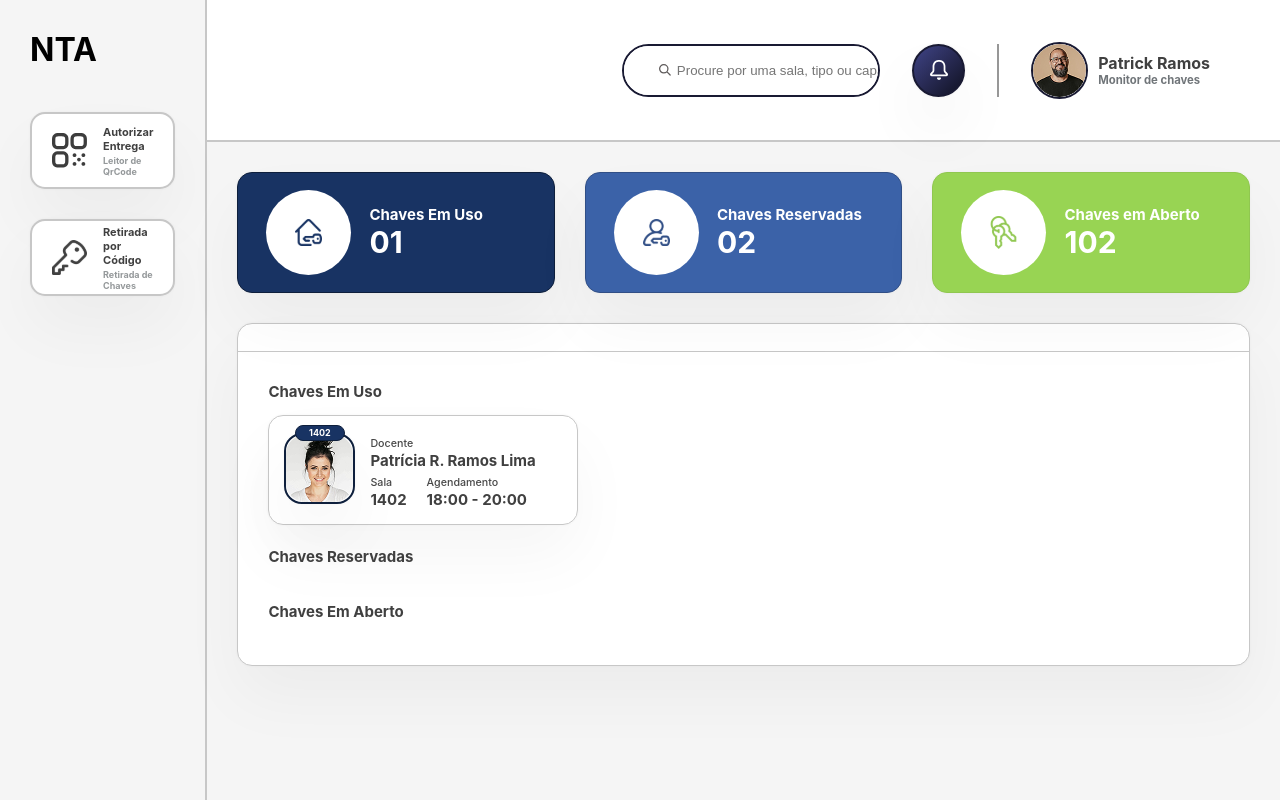
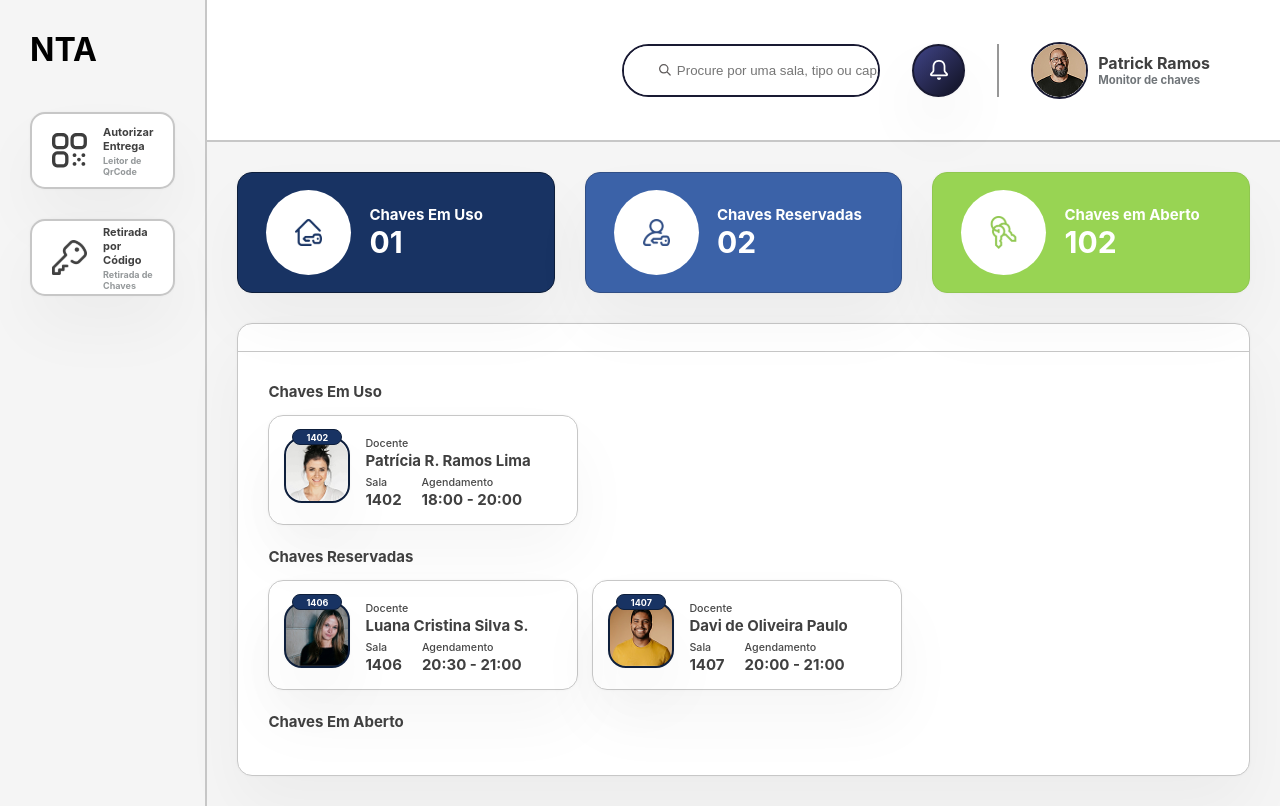
Before and after one commit to netoodev/nta-app, a React (Create React App) app: page / in a window 1280 px wide. Built offline with nearby package versions, Linux system fonts and the light colour scheme.

Commit message:
Finalizando Card de Docentes

```diff
--- a/src/App.css
+++ b/src/App.css
@@ -60,6 +60,12 @@
   gap: 22px;
 }
 
+.keys-content-section-grid {
+  display: grid;
+  grid-template-columns: 1fr 1fr 1fr 1fr;
+  gap: 14px;
+}
+
 .keys-content-section-title {
   font-size: 15px;
   font-weight: bold;
--- a/src/App.js
+++ b/src/App.js
@@ -6,8 +6,10 @@ import profilePic from './img/profile-pic.jpg';
 import keyUseIc from './img/key-use-ic.svg';
 import reservedKeyIc from './img/reserved-key-ic.svg';
 import openKeyIc from './img/open-key-ic.svg';
-import KeyCard from './components/KeyCard/keyCard';
+import KeyCardUser from './components/KeyCard/keyCardUser';
 import docenteProfilePic from './img/docente-profile-pic.png';
+import docenteProfilePic2 from './img/docente-profile-pic-2.jpg';
+import docenteProfilePic3 from './img/docente-profile-pic-3.jpg';
 
 function App() {
   const infoCardBlue = {
@@ -43,16 +45,23 @@ function App() {
             <div className='top-divider'></div>
             <div className='keys-content-wrapper'>
               <div className='keys-content-section'>
-                  <h4 className='keys-content-section-title'>Chaves Em Uso</h4>
-                  <KeyCard img={docenteProfilePic} topSpan="Docente" topP="Patrícia R. Ramos Lima" rightSpan="Sala" rightP="1402" leftSpan="Agendamento" leftP="18:00 - 20:00"/>
+                <h4 className='keys-content-section-title'>Chaves Em Uso</h4>
+                <div className='keys-content-section-grid'>
+                  <KeyCardUser img={docenteProfilePic} name="Patrícia R. Ramos Lima" room="1402" startHour="18:00" endHour="20:00"/>
+                </div>
               </div>
               <div className='keys-content-section'>
-                  <h4 className='keys-content-section-title'>Chaves Reservadas</h4>
-
+                <h4 className='keys-content-section-title'>Chaves Reservadas</h4>
+                <div className='keys-content-section-grid'>
+                  <KeyCardUser img={docenteProfilePic2} name="Luana Cristina Silva S." room="1406" startHour="20:30" endHour="21:00"/>
+                  <KeyCardUser img={docenteProfilePic3} name="Davi de Oliveira Paulo" room="1407" startHour="20:00" endHour="21:00"/>
+                </div>
               </div>
               <div className='keys-content-section'>
-                  <h4 className='keys-content-section-title'>Chaves Em Aberto</h4>
+                <h4 className='keys-content-section-title'>Chaves Em Aberto</h4>
+                <div className='keys-content-section-grid'>
 
+                </div>
               </div>
             </div>
           </div>
--- a/src/components/InfoCard/infoCard.css
+++ b/src/components/InfoCard/infoCard.css
@@ -9,6 +9,8 @@
     display: flex;
     align-items: center;
     gap: 18px;
+
+    user-select: none;
 }
 
 .card-ic {
--- a/src/components/KeyCard/keyCard.css
+++ b/src/components/KeyCard/keyCard.css
@@ -50,10 +50,16 @@
     color: var(--white);
 }
 
-.key-user > img {
+.key-user-img {
     border: 2px solid var(--dark-blue);
     border-radius: 18px;
     box-shadow: 0px 0px 2px 1px #00000005, 0px 32px 64px #0000000a;
+    width: 66px;
+    height: 66px;
+
+    background-repeat: no-repeat;
+    background-position: center center;
+    background-size: cover;
 }
 
 .key-user-info {
--- a/src/components/KeyCard/keyCard.js
+++ b/src/components/KeyCard/keyCardUser.js
@@ -2,29 +2,29 @@ import React from 'react';
 import './keyCard.css';
 
 
-const KeyCard = (props) => (
+const KeyCardUser = (props) => (
     <div className='keycard'>
         <div className='key-user'>
-            <div className='user-class'><p>1402</p></div>
-            <img src={props.img} alt=''></img>
+            <div className='user-class'><p>{props.room}</p></div>
+            <div className='key-user-img' style={{backgroundImage: `url(${props.img})`}}></div>
         </div>
         <div className='key-user-info'>
              <div className='key-user-info-top'>
-                <span>{props.topSpan}</span>
-                <p>{props.topP}</p>
+                <span>Docente</span>
+                <p>{props.name}</p>
              </div>
              <div className='key-user-info-bottom'>
                 <div className='key-user-info-right'>
-                    <span>{props.rightSpan}</span>
-                    <p>{props.rightP}</p>
+                    <span>Sala</span>
+                    <p>{props.room}</p>
                 </div>
                 <div className='key-user-info-left'>
-                    <span>{props.leftSpan}</span>
-                    <p>{props.leftP}</p>
+                    <span>Agendamento</span>
+                    <p>{props.startHour} - {props.endHour}</p>
                 </div>
              </div>
         </div>
     </div>
 );
 
-export default KeyCard;
+export default KeyCardUser;
```
Also changed, not shown: src/img/docente-profile-pic-2.jpg (added), src/img/docente-profile-pic-3.jpg (added).
